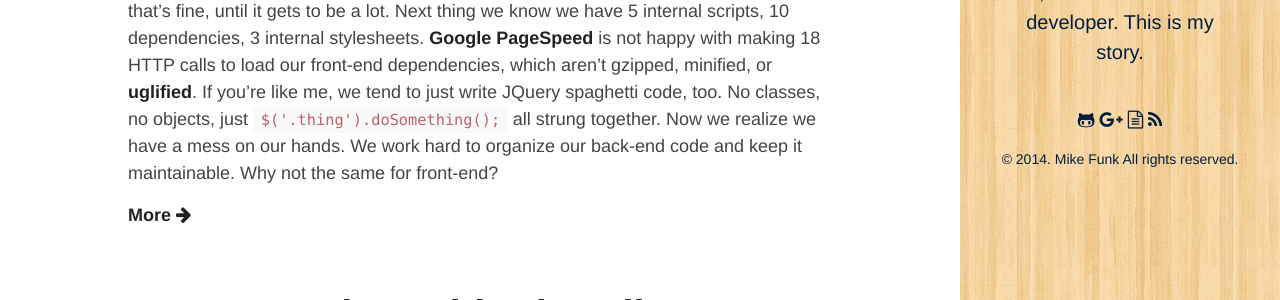
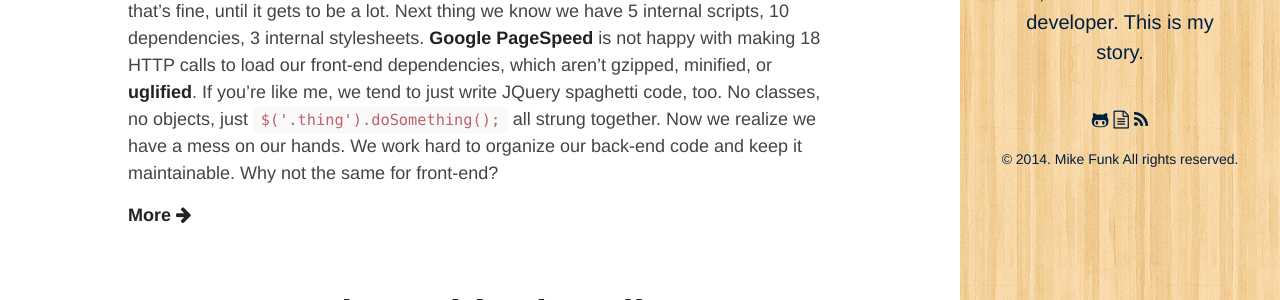
Before and after one commit to mikedfunk/mikedfunk.github.io, a Jekyll site: the page built from index.html, in a window 1280 px wide. Shown: the part 253-553 px from the top of the page. Built offline with Jekyll 4.4.1, drawn with Linux system fonts in a browser that asks for light colours; nearby versions of some CDN libraries; Markdown is read by kramdown in place of the engine named in the settings; the list of posts is cut into pages by our own code.

Commit message:
update jekyll, add missing gems to Gemfile, ignore bin

```diff
--- a/Gemfile
+++ b/Gemfile
@@ -1,2 +1,5 @@
 gem 'github-pages'
+gem 'jekyll-paginate'
+gem 'pygments.rb'
+gem 'rdiscount'
 source 'https://rubygems.org'
--- a/_config.yml
+++ b/_config.yml
@@ -9,5 +9,6 @@ author:
   email:      'mike@mikefunk.com'
 markdown:     rdiscount
 permalink:    pretty
-pygments:     true
+highlighter:  true
 paginate:     5
+plugins: [jekyll-paginate]
--- a/_layouts/default.html
+++ b/_layouts/default.html
@@ -14,7 +14,6 @@
         <div class="colophon">
           <p>
           <a title="github" href="http://github.com/mikedfunk"><i class="fa fa-github-alt"></i></a>
-          <a title="google plus" href="https://plus.google.com/+MichaelFunkRuns"><i class="fa fa-google-plus"></i></a>
           <a title="resumé" href="http://goo.gl/xW4JTL"><i class="fa fa-file-text-o"></i></a>
           <a title="rss" href="{{ site.url }}/atom.xml"><i class="fa fa-rss"></i></a>
           </p>
```
Also changed, not shown: Gemfile.lock, 1 other file.
